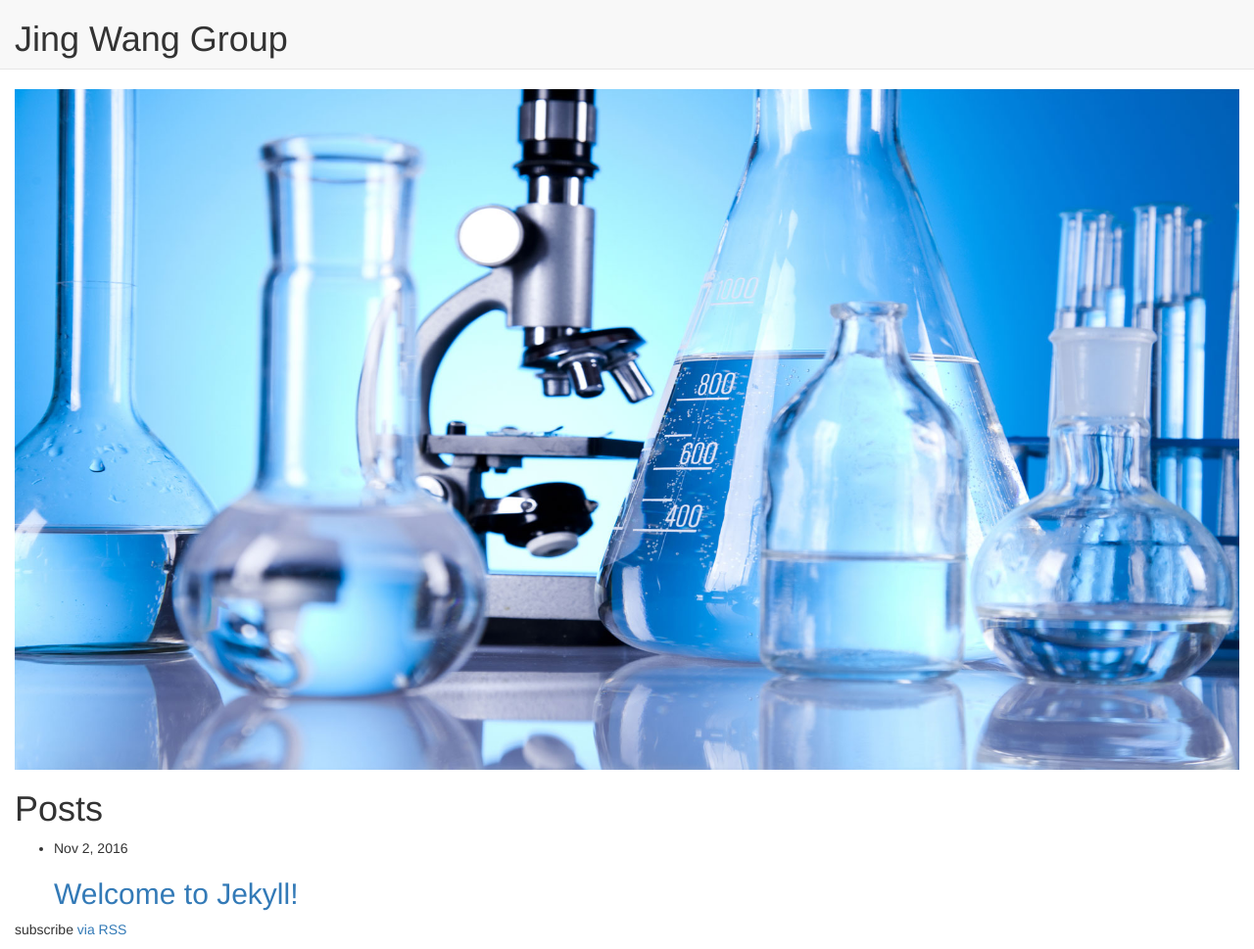
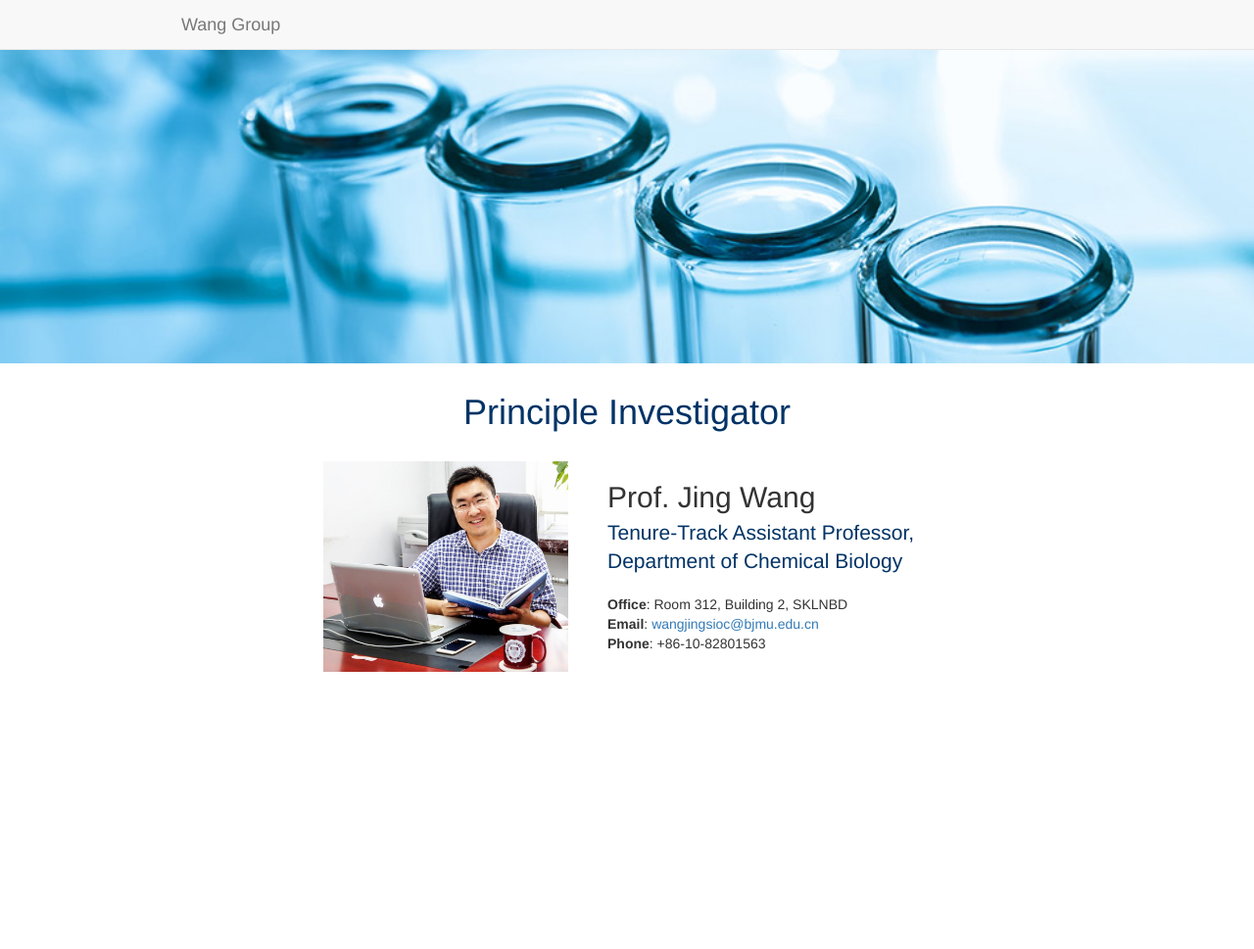
Before and after one commit to silvx/silvx.github.io, a Jekyll site: the page built from index.html, in a window 1280 px wide. Shown: the whole page at 98% size. Built offline with Jekyll 4.4.1, drawn with Linux system fonts in a browser that asks for light colours; nearby versions of some CDN libraries; after the commit the page ends 900 px from its top, so only the background shows below that.

Commit message:
add nav, banner and PI indroduction

```diff
--- a/_layouts/default.html
+++ b/_layouts/default.html
@@ -17,12 +17,14 @@
   </head>
 
   <body>
-  <nav class="navbar navbar-default navbar-static-top">
-  <div class="container-fluid">
-    <h1>Jing Wang Group</h1>
+  <nav class="navbar navbar-default navbar-static-top" id='top-nav'>
+  <div class="container half-width">
+    <div class='navbar-header'>
+      <a class="navbar-brand" href="#">Wang Group</a>
+    </div>
   </div>
 </nav>
-<div class="container-fluid">
+<div class="container-fluid" id='main-container'>
   {{content}}
   </div>
   </body>
--- a/asset/css/custom.css
+++ b/asset/css/custom.css
@@ -0,0 +1,20 @@
+nav#top-nav {
+	margin-bottom: 0px;
+}
+
+div#main-container {
+	padding-left: 0;
+	padding-right: 0;
+}
+
+div.half-width {
+	max-width: 940px;
+}
+
+.blue {
+	color: #003366;
+}
+
+.index-subtitle {
+	margin: 30px 0 30px 0;
+}
--- a/index.html
+++ b/index.html
@@ -2,22 +2,24 @@
 layout: default
 title: Jing Wang Group
 ---
-<img src='/asset/img/banner1.jpg' alt='banner1' class=img-responsive>
-<div class="home">
-  <h1 class="page-heading">Posts</h1>
-
-  <ul class="post-list">
-    {% for post in site.posts %}
-      <li>
-        <span class="post-meta">{{ post.date | date: "%b %-d, %Y" }}</span>
-
-        <h2>
-          <a class="post-link" href="{{ post.url | prepend: site.baseurl }}">{{ post.title | escape }}</a>
-        </h2>
-      </li>
-    {% endfor %}
-  </ul>
-
-  <p class="rss-subscribe">subscribe <a href="{{ "/feed.xml" | prepend: site.baseurl }}">via RSS</a></p>
+<img src='/asset/img/banner1.jpg' alt='banner1' class="img-responsive" width="100%">
+<div class='container half-width'>
+  <h1 class='text-center blue index-subtitle'>Principle Investigator</h1>
+<div class="container" style="max-width: 650px;">
+ <div class="media">
+  <div class="media-left">
+    <a href="#">
+      <img class="media-object" src="asset/img/head.jpg" alt="..." style="max-width: 250px;">
+    </a>
+  </div>
+  <div class="media-body" style="padding: 20px 0px 0px 30px;">
+    <h2 class="media-heading">Prof. Jing Wang</h2>
+    <p class="lead blue">Tenure-Track Assistant Professor, Department of Chemical Biology</p>
+    <address><b>Office</b>: Room 312, Building 2, SKLNBD
+      <br><b>Email</b>: <a href="mailto://wangjingsioc@bjmu.edu.cn">wangjingsioc@bjmu.edu.cn</a>
+      <br><b>Phone</b>: +86-10-82801563</address>
+    </div>
+  </div>
+</div>
 
 </div>
```
Also changed, not shown: asset/img/banner1.jpg, asset/img/head.jpg (added).
